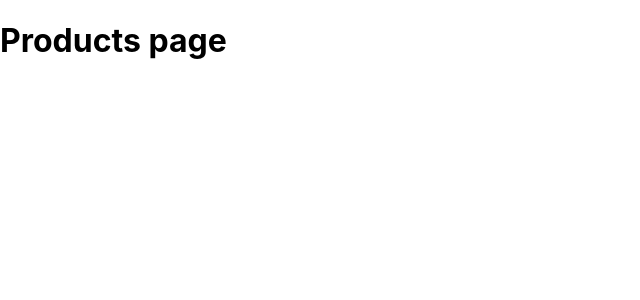
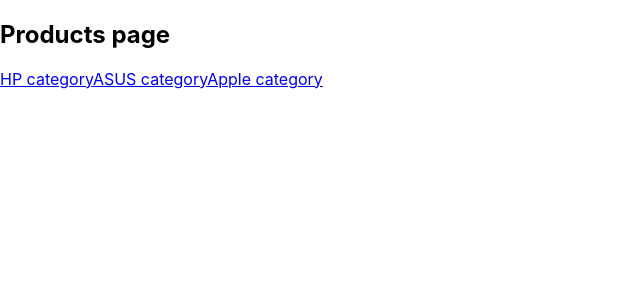
Before and after one commit to pdcourses/learn-react-pd2022, a React (Create React App) app: page /products in a window 1280 px wide. Shown: the top 300 px of the page, without its empty margins (0-640 px from the left). Built offline with nearby package versions, Linux system fonts and the light colour scheme.

Commit message:
complex category for router

```diff
--- a/src/Pages/Products/index.js
+++ b/src/Pages/Products/index.js
@@ -1,7 +1,18 @@
 import React from 'react'
+import {Link, Route, Routes} from 'react-router-dom';
 
-export default function Propducts() {
+export default function Products() {
   return (
-    <h1>Products page</h1>
+    <main>
+      <h2>Products page</h2>
+      <Link to='hp'>HP category</Link>
+      <Link to='asus'>ASUS category</Link>
+      <Link to='apple'>Apple category</Link>
+      <Routes>
+        <Route path='hp' element={<div>HP page</div>} />
+        <Route path='asus' element={<div>Asus page</div>} />
+        <Route path='apple' element={<div>Apple page</div>} />
+      </Routes>
+    </main>
   )
 }
```
